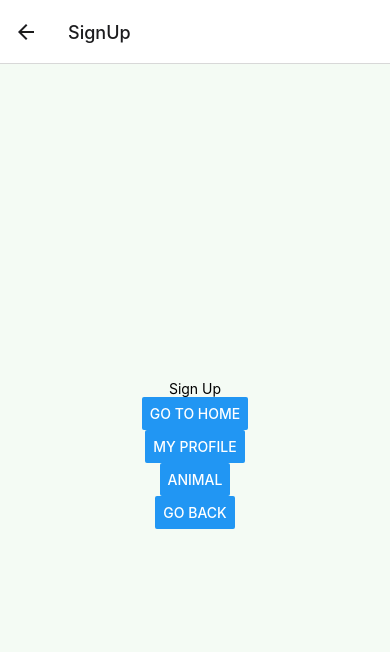
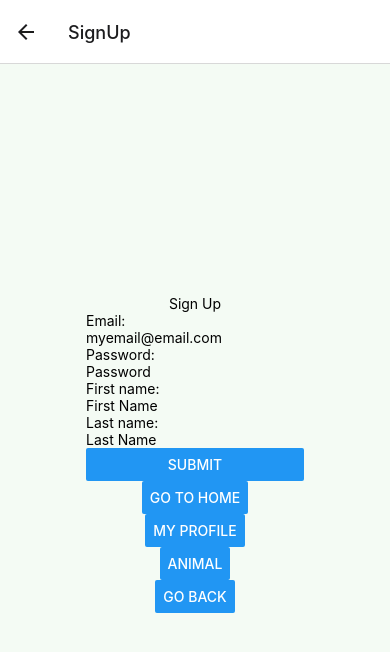
Before and after one commit to EvSivtsova/ratify, a React Native app in the folder client/: screen /SignUp in a window 390 px wide. Shown: the top 652 px of the page. Built offline with nearby package versions, Linux system fonts and the light colour scheme.

Commit message:
Add signup form

```diff
--- a/client/src/screens/SignUp.js
+++ b/client/src/screens/SignUp.js
@@ -1,10 +1,85 @@
-import { Text, View, Button } from 'react-native';
+import { useState } from 'react';
+import { Text, View, Button, TextInput } from 'react-native';
 import { styles } from '../styles'
+import { Formik, Form, Field } from 'formik';
+// import { Picker } from '@react-native-community/picker'
 
 export function SignUp({ navigation }) {
+
+  async function onSubmit(values) {
+    console.log('submitting')
+    const newUser = values;
+    console.log(newUser);
+    const localIP = process.env.SERVER_ADDRESS || '10.64.0.232'
+
+    await fetch(`http://${localIP}:8000/users/new`, {
+      method: "POST",
+      headers: {
+        "Content-Type": "application/json",
+      },
+      body: JSON.stringify(newUser),
+    })
+    .then(res => res.json())
+    .catch(error => {
+      alert(error);
+      return;
+    })
+    .then(response => console.log('Success:', response))
+ }
+
  return (
    <View style={styles.container}>
       <Text>Sign Up</Text>
+      <Formik
+        initialValues={{
+          email: '',
+          password: '',
+          firstName: '',
+          lastName: '',
+          animal: '',
+        }}
+        onSubmit= {onSubmit}
+      >
+      {({ handleChange, handleBlur, handleSubmit, values }) => (
+        <View>
+          <Text>Email:</Text>
+          <TextInput
+            onChangeText={handleChange('email')}
+            onBlur={handleBlur('email')}
+            value={values.email}
+            placeholder="myemail@email.com"
+            />
+
+          <Text>Password:</Text>
+          <TextInput
+            value={values.password}
+            onChangeText={handleChange('password')}
+            onBlur={handleBlur('password')}
+            placeholder="Password"
+            secureTextEntry={true}
+            />
+
+          <Text>First name:</Text>
+          <TextInput
+            value={values.firstName}
+            onChangeText={handleChange('firstName')}
+            onBlur={handleBlur('firstName')}
+            placeholder="First Name"
+            />
+
+          <Text>Last name:</Text>
+          <TextInput
+            value={values.lastName}
+            onChangeText={handleChange('lastName')}
+            onBlur={handleBlur('lastName')}
+            placeholder="Last Name"
+          />
+
+        <Button onPress={handleSubmit} title="Submit" />
+        </View>
+      )}
+      </Formik>
+
      <Button title="Go to Home" onPress={() => navigation.navigate('Welcome')} />
      <Button title="My profile" onPress={() => navigation.navigate('Profile')} />
      <Button title="Animal" onPress={() => navigation.navigate('Animal')} />
```
Lines whose indentation alone changed are shown as unchanged.
